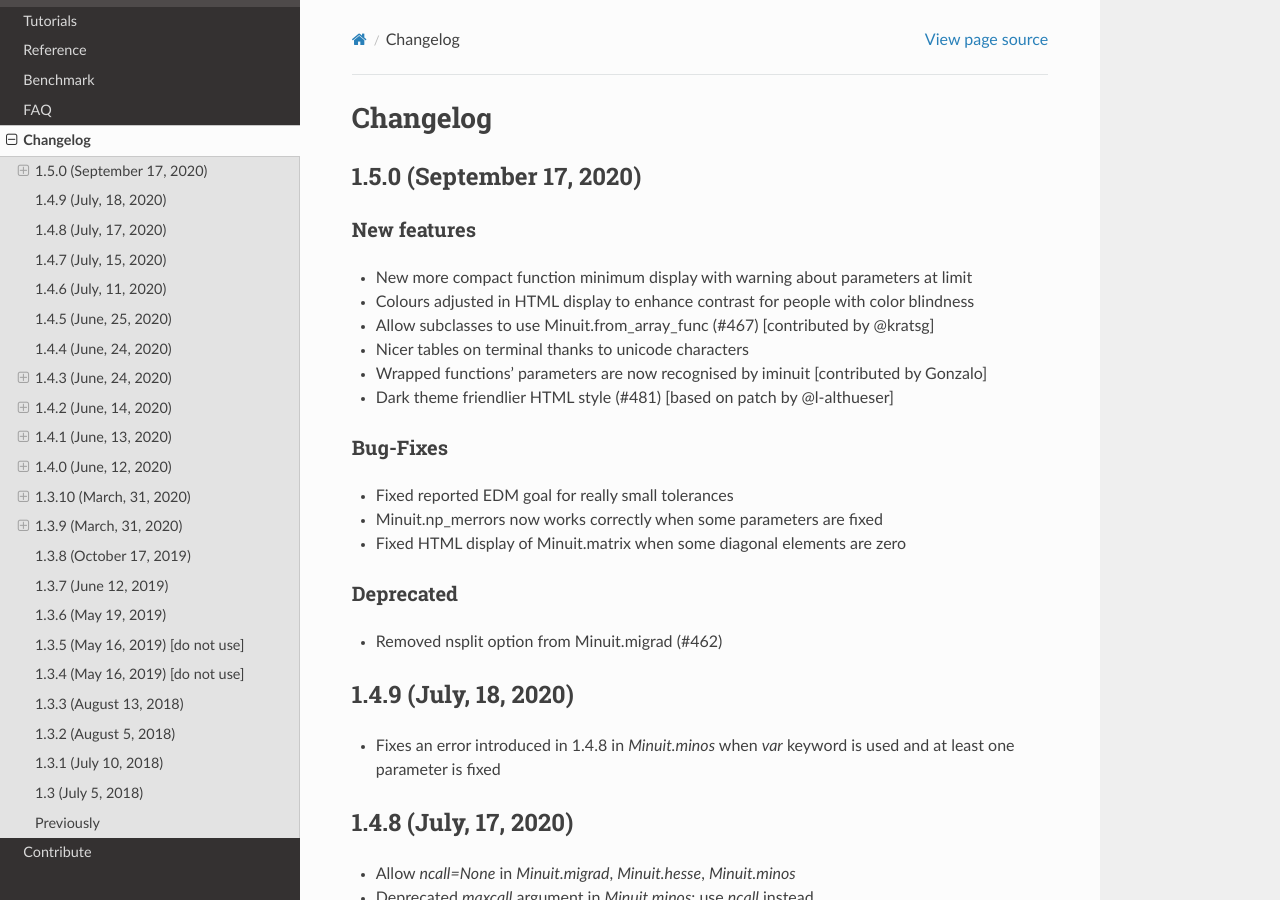
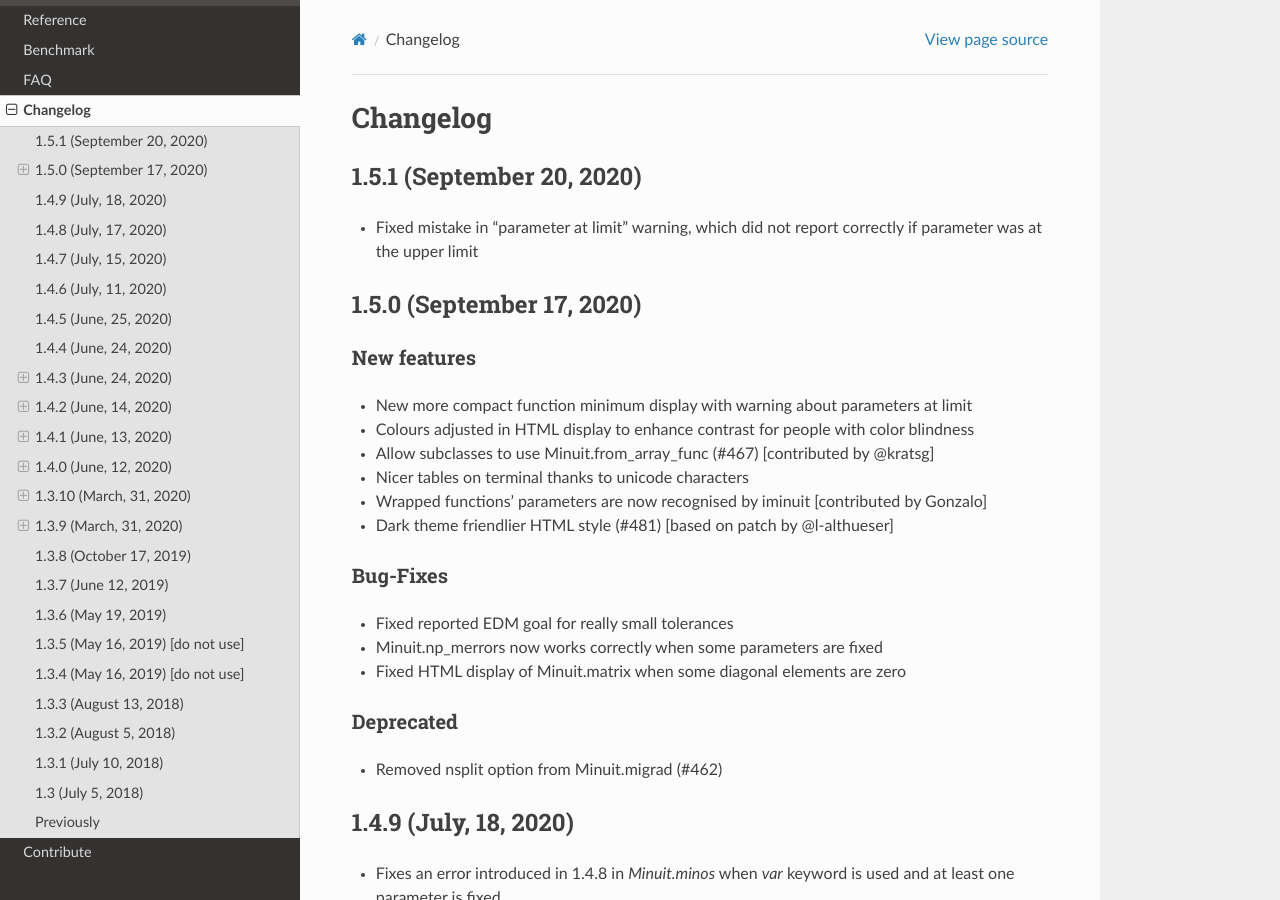
Before and after one commit to scikit-hep/iminuit, a Sphinx documentation site: the page built from doc/changelog.rst, in a window 1280 px wide and 900 px high. Built offline with Sphinx 7.4.7 and the Read the Docs theme 2.0.0, drawn with Linux system fonts in a browser that asks for light colours.

Commit message:
update changelog and version

```diff
--- a/doc/changelog.rst
+++ b/doc/changelog.rst
@@ -4,6 +4,11 @@
 
 Changelog
 =========
+
+1.5.1 (September 20, 2020)
+---------------------------
+
+- Fixed mistake in "parameter at limit" warning, which did not report correctly if parameter was at the upper limit
 
 1.5.0 (September 17, 2020)
 ---------------------------
--- a/src/iminuit/version.py
+++ b/src/iminuit/version.py
@@ -1 +1 @@
-__version__ = "1.5.0"
+__version__ = "1.5.1"
```
